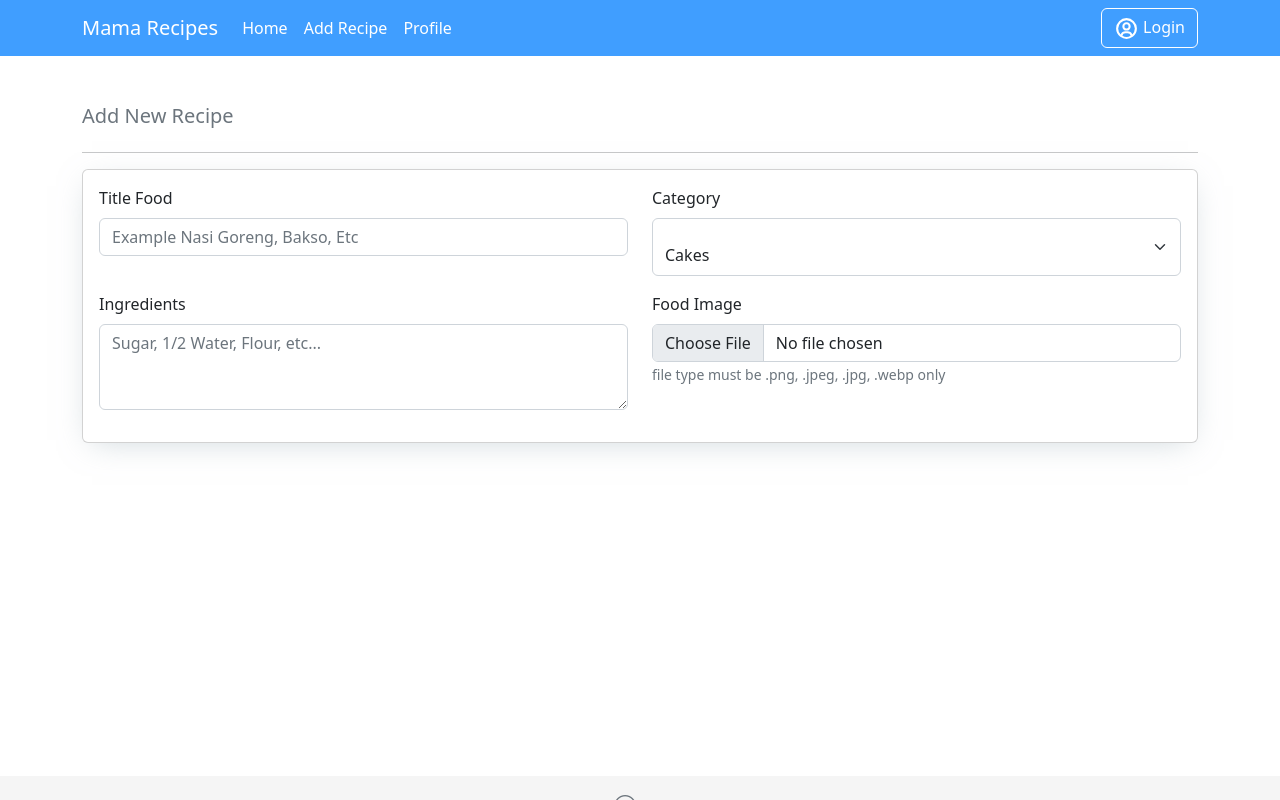
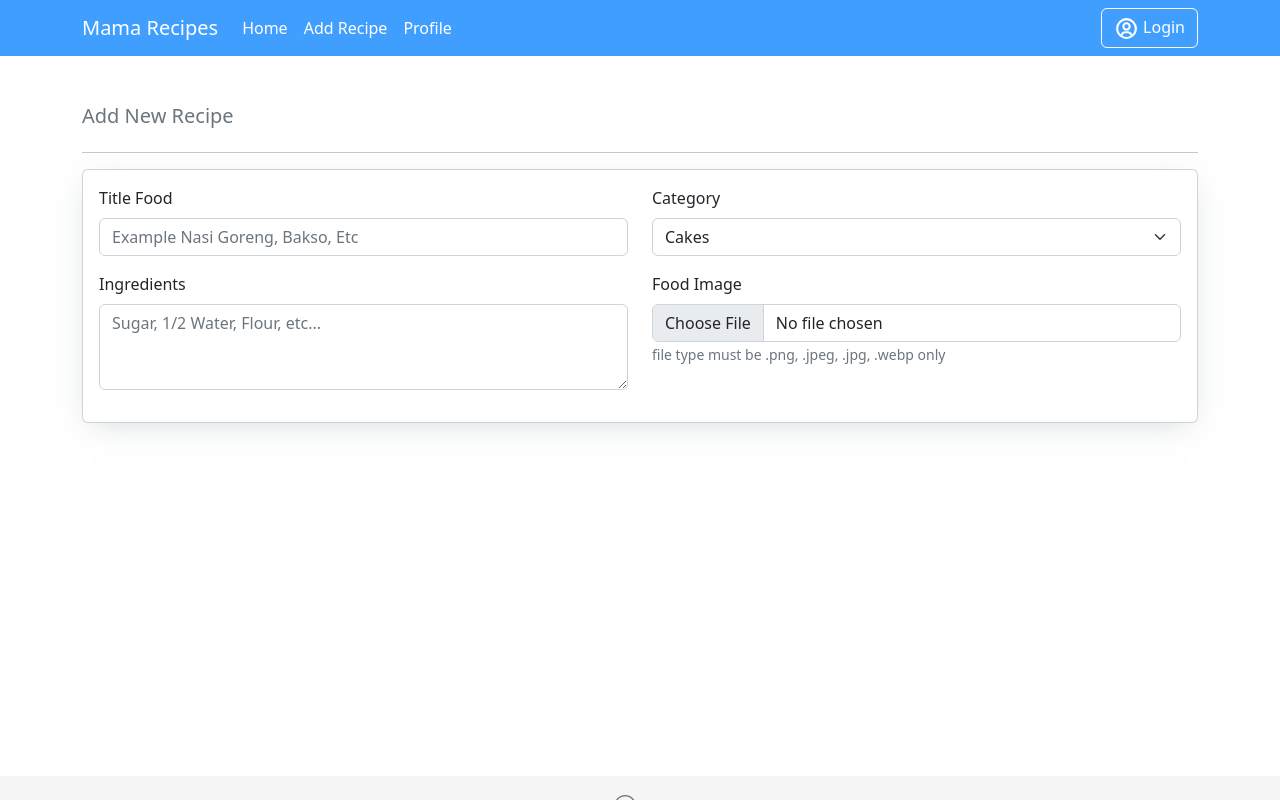
Before and after one commit to rezcode/mama-recipes-rebuild, a React (Create React App) app: page /add-new-recipe in a window 1280 px wide. Built offline with nearby package versions, Linux system fonts and the light colour scheme.

Commit message:
[FIX] select option default value

```diff
--- a/src/components/Navbar/Navbar.js
+++ b/src/components/Navbar/Navbar.js
@@ -12,7 +12,10 @@ function NavScrollExample() {
   return (
     <Navbar bg="primary" expand="lg">
       <Container>
-        <Navbar.Brand className="text-white" onClick={() => navigate("/")}>
+        <Navbar.Brand
+          className={`text-white ${style.link}`}
+          onClick={() => navigate("/")}
+        >
           Mama Recipes
         </Navbar.Brand>
         <Navbar.Toggle aria-controls="navbarScroll" />
--- a/src/components/Navbar/Navbar.module.scss
+++ b/src/components/Navbar/Navbar.module.scss
@@ -8,6 +8,7 @@
 .link {
   text-decoration: none;
   color: white;
+  cursor: pointer;
 }
 
 .link:hover {
--- a/src/pages/AddNewRecipe/AddNewRecipe.js
+++ b/src/pages/AddNewRecipe/AddNewRecipe.js
@@ -25,16 +25,15 @@ const AddNewRecipe = () => {
               <div className="col-md-6">
                 <div className="mb-3">
                   <label className="form-label">Category</label>
-                  <div className="form-floating">
+                  <div>
                     <select
                       className="form-select"
-                      id="floatingSelect"
-                      aria-label="Floating label select example"
+                      aria-label="Default select example"
                     >
                       <option defaultValue={1}>Cakes</option>
-                      <option value={2}>Dessert</option>
-                      <option value={3}>Fat Food</option>
-                      <option value={4}>Vegan Food</option>
+                      <option value={1}>One</option>
+                      <option value={2}>Two</option>
+                      <option value={3}>Three</option>
                     </select>
                   </div>
                 </div>
--- a/src/pages/RecipesList/RecipesList.js
+++ b/src/pages/RecipesList/RecipesList.js
@@ -64,9 +64,9 @@ const RecipesList = () => {
               </span>
             </div>
           </div>
-          <div className="col-4">
+          <div className="col-4 col-md-2">
             <select className="form-select" aria-label="Default select example">
-              <option selected>Open this select menu</option>
+              <option defaultValue={1}>Cakes</option>
               <option value={1}>One</option>
               <option value={2}>Two</option>
               <option value={3}>Three</option>
```
